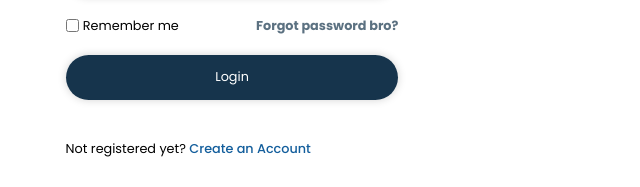
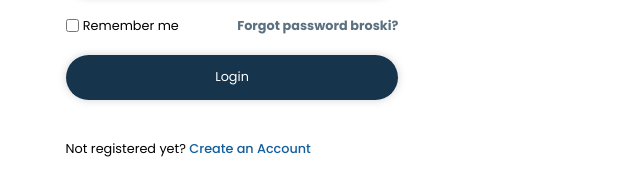
Before and after one commit to george-ajayiola/todolist-app, a plain HTML site: page public/index.html in a window 1280 px wide. Shown: the part 457-644 px from the top of the page, 88-728 px from the left. Drawn offline with Linux system fonts and the light colour scheme.

Commit message:
changed something

```diff
--- a/public/index.html
+++ b/public/index.html
@@ -46,7 +46,7 @@
                     <div class="check-shi">
                     <input type="checkbox" class="remember-me" >
                     <p>Remember me </p></div>
-                    <a href=""><h4>Forgot password bro?</h4></a>
+                    <a href=""><h4>Forgot password broski?</h4></a>
                 </div>
 
                 <div class="login-btn">Login</div>
```
